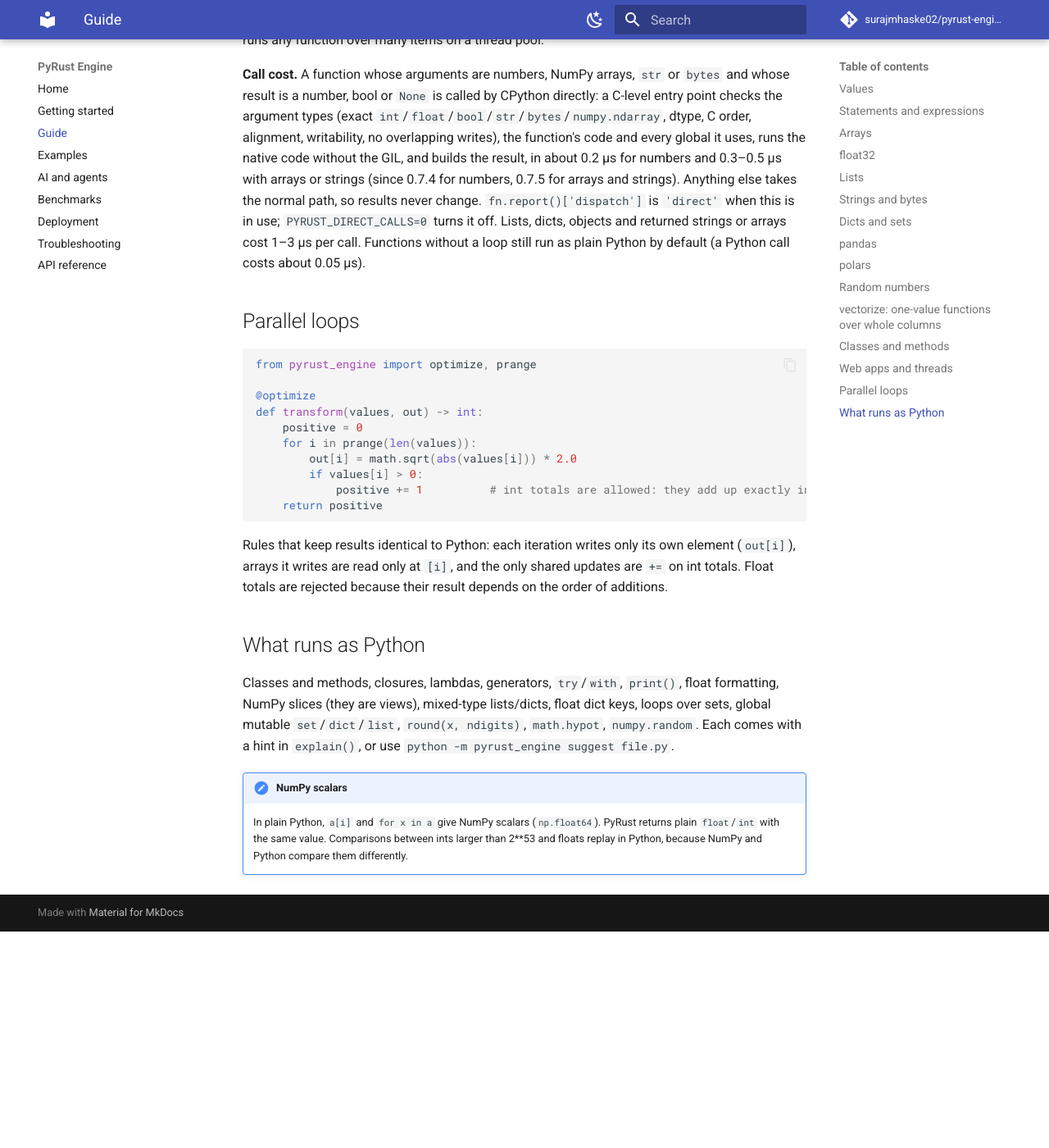
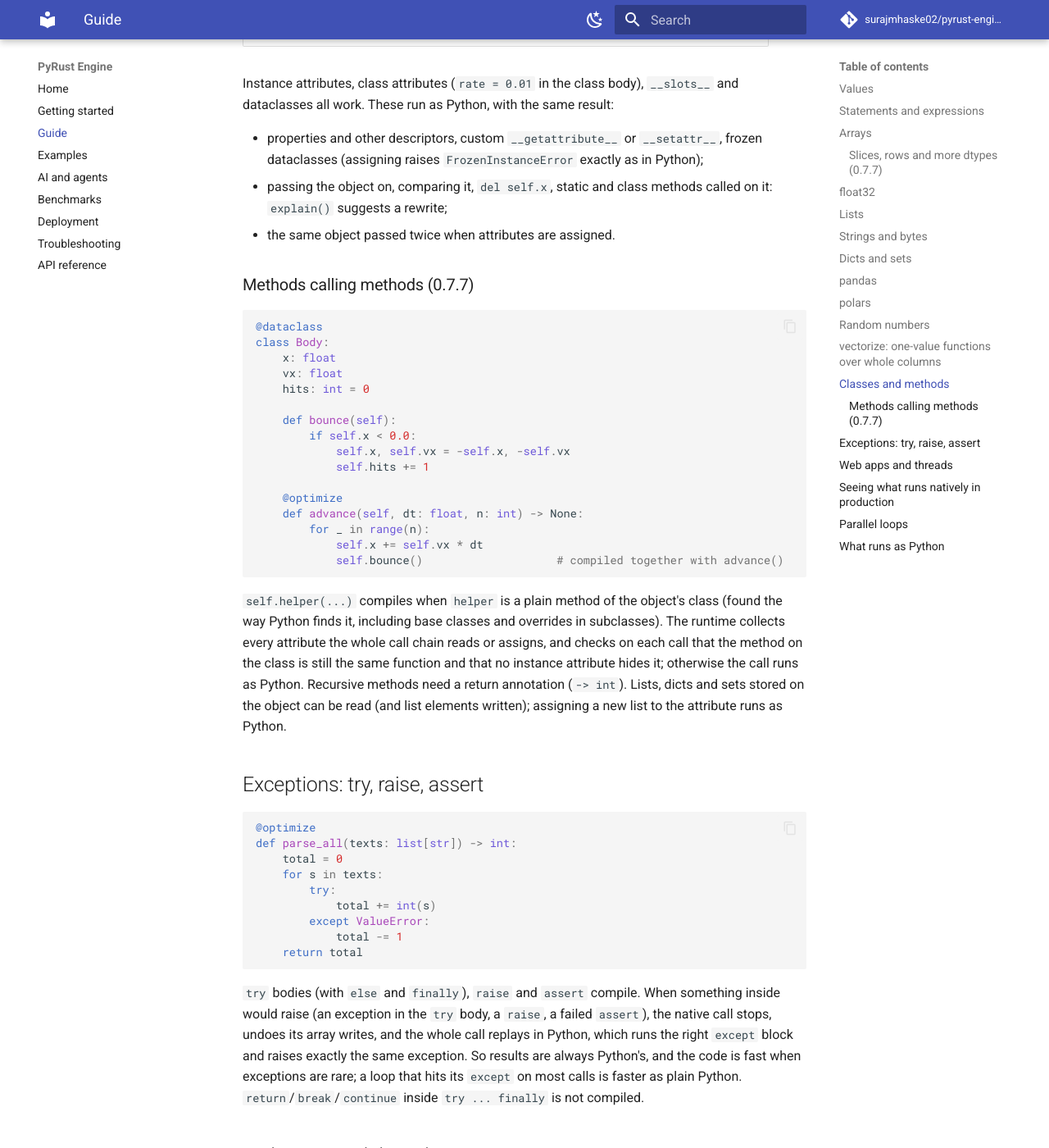
Before and after one commit to surajmhaske02/pyrust-engine, an MkDocs documentation site: the page built from docs/guide.md, in a window 1280 px wide and 1400 px high, scrolled down 9758 px. Shown: the whole window at 82% size. Built offline with MkDocs 1.6.1 and Material for MkDocs 9.7.7, drawn with Linux system fonts in a browser that asks for light colours; comment, search, counter and statistics services are not loaded; before the commit the page ends 10894 px from its top, so only the background shows below that; some of the changed text lies outside the part shown.

Commit message:
0.7.7 docs; test: int16 still falls back (int32 now compiles)
Co-Authored-By: Claude Opus 5.5 <noreply@anthropic.com>

````diff
--- a/docs/guide.md
+++ b/docs/guide.md
@@ -48,6 +48,34 @@ def outer(a, b):
 ```
 
 Writes go straight into your array, with an undo log: if the call fails halfway, the writes are undone and the call replays in Python, so you see exactly what plain Python would do.
+
+### Slices, rows and more dtypes (0.7.7)
+
+```python
+@optimize
+def moving_max(a, w: int) -> float:
+    best = 0.0
+    for i in range(len(a) - w + 1):
+        window = a[i : i + w]          # a read-only view, no copy (like NumPy)
+        best = max(best, sum(window))
+    return best
+
+@optimize
+def threshold(img, out, level: int) -> int:   # img, out: uint8 arrays
+    count = 0
+    for i in range(img.shape[0]):
+        for j in range(img.shape[1]):
+            if img[i, j] > level:
+                out[i, j] = 255
+                count += 1
+            else:
+                out[i, j] = 0
+    return count
+```
+
+- `a[lo:hi]` on 1-D float64/int64/float32 arrays and `m[i]` / `m[i, :]` rows of 2-D arrays are views: read them, loop over them, pass them to helpers. Writing through a view, steps and columns (`m[:, j]`) are not compiled.
+- `int32`, `uint8` and `bool` arrays (1-D and 2-D): their values can be compared, tested in `if`, converted with `int()`, `float()`, `bool()` and stored. Storing an int that doesn't fit raises `OverflowError` exactly like NumPy. Arithmetic on the values themselves (`img[i] + 1`) runs as Python, because NumPy wraps around on overflow; write `int(img[i]) + 1`.
+- `np.sqrt`, `np.floor`, `np.ceil`, `np.trunc`, `np.abs`, `np.square`, `np.isnan`, `np.isinf`, `np.isfinite` on single numbers, and `np.pi`, `np.e`, `np.inf`, `np.nan`. Only functions whose result matches NumPy exactly are compiled (`np.exp`, `np.log`, `np.sin` may differ in the last digit, so use `math.exp`, which matches CPython). NumPy's warnings (square root of a negative number, overflow) replay in Python, so they still appear.
 
 ## float32
 
@@ -303,8 +331,47 @@ Each attribute the method uses is read before the call and passed to the native
 Instance attributes, class attributes (`rate = 0.01` in the class body), `__slots__` and dataclasses all work. These run as Python, with the same result:
 
 - properties and other descriptors, custom `__getattribute__` or `__setattr__`, frozen dataclasses (assigning raises `FrozenInstanceError` exactly as in Python);
-- calling a method on the object (`self.helper()`), passing the object on, comparing it, `del self.x`: `explain()` suggests making the helper a plain function that takes the values;
+- passing the object on, comparing it, `del self.x`, static and class methods called on it: `explain()` suggests a rewrite;
 - the same object passed twice when attributes are assigned.
+
+### Methods calling methods (0.7.7)
+
+```python
+@dataclass
+class Body:
+    x: float
+    vx: float
+    hits: int = 0
+
+    def bounce(self):
+        if self.x < 0.0:
+            self.x, self.vx = -self.x, -self.vx
+            self.hits += 1
+
+    @optimize
+    def advance(self, dt: float, n: int) -> None:
+        for _ in range(n):
+            self.x += self.vx * dt
+            self.bounce()                    # compiled together with advance()
+```
+
+`self.helper(...)` compiles when `helper` is a plain method of the object's class (found the way Python finds it, including base classes and overrides in subclasses). The runtime collects every attribute the whole call chain reads or assigns, and checks on each call that the method on the class is still the same function and that no instance attribute hides it; otherwise the call runs as Python. Recursive methods need a return annotation (`-> int`). Lists, dicts and sets stored on the object can be read (and list elements written); assigning a new list to the attribute runs as Python.
+
+## Exceptions: try, raise, assert
+
+```python
+@optimize
+def parse_all(texts: list[str]) -> int:
+    total = 0
+    for s in texts:
+        try:
+            total += int(s)
+        except ValueError:
+            total -= 1
+    return total
+```
+
+`try` bodies (with `else` and `finally`), `raise` and `assert` compile. When something inside would raise (an exception in the `try` body, a `raise`, a failed `assert`), the native call stops, undoes its array writes, and the whole call replays in Python, which runs the right `except` block and raises exactly the same exception. So results are always Python's, and the code is fast when exceptions are rare; a loop that hits its `except` on most calls is faster as plain Python. `return`/`break`/`continue` inside `try ... finally` is not compiled.
 
 ## Web apps and threads
 
@@ -326,7 +393,21 @@ Several threads can run compiled functions at the same time on different cores.
 
 **Free-threaded Python (3.14t).** On the free-threaded build there is no GIL at all, so the Python code between compiled calls runs in parallel too. PyRust loads no C extension, so it never turns the GIL back on; CI runs the full test suite on 3.14t and checks that the GIL stays off. `python -m pyrust_engine doctor` says which build you are on. `pyrust_engine.ai.batch(fn, items)` runs any function over many items on a thread pool.
 
-**Call cost.** A function whose arguments are numbers, NumPy arrays, `str` or `bytes` and whose result is a number, bool or `None` is called by CPython directly: a C-level entry point checks the argument types (exact `int`/`float`/`bool`/`str`/`bytes`/`numpy.ndarray`, dtype, C order, alignment, writability, no overlapping writes), the function's code and every global it uses, runs the native code without the GIL, and builds the result, in about 0.2 µs for numbers and 0.3–0.5 µs with arrays or strings (since 0.7.4 for numbers, 0.7.5 for arrays and strings). Anything else takes the normal path, so results never change. `fn.report()['dispatch']` is `'direct'` when this is in use; `PYRUST_DIRECT_CALLS=0` turns it off. Lists, dicts, objects and returned strings or arrays cost 1–3 µs per call. Functions without a loop still run as plain Python by default (a Python call costs about 0.05 µs).
+**Call cost.** A function whose arguments are numbers, NumPy arrays, `str` or `bytes` and whose result is a number, bool or `None` is called by CPython directly: a C-level entry point checks the argument types (exact `int`/`float`/`bool`/`str`/`bytes`/`numpy.ndarray`, dtype, C order, alignment, writability, no overlapping writes), the function's code and every global it uses, runs the native code without the GIL, and builds the result, in about 0.2 µs for numbers and 0.3–0.5 µs with arrays or strings (since 0.7.4 for numbers, 0.7.5 for arrays and strings). Anything else takes the normal path, so results never change. `fn.report()['dispatch']` is `'direct'` when this is in use; `PYRUST_DIRECT_CALLS=0` turns it off. Since 0.7.7 lists of floats or ints are read the same way (and copied back when written), and `str` and list-of-number results are built directly. Dicts, sets, lists of strings, objects and returned arrays cost 1–3 µs per call. Functions without a loop still run as plain Python by default (a Python call costs about 0.05 µs).
+
+## Seeing what runs natively in production
+
+```python
+import logging, pyrust_engine
+
+logging.getLogger("pyrust_engine").setLevel(logging.INFO)   # one line per new fallback reason and per compile
+pyrust_engine.on_fallback(lambda name, reason: metrics.increment("pyrust.fallback", tags=[name]))
+
+pyrust_engine.print_stats()       # calls, native calls, Python calls and the top reasons, per function
+rows = pyrust_engine.stats()      # the same as a list of dicts (for dashboards); reset_stats() starts over
+```
+
+A function that quietly runs as plain Python is still correct, just slower. `stats()` shows which ones do and why, so you can fix them (or check them in a test).
 
 ## Parallel loops
 
@@ -347,7 +428,7 @@ Rules that keep results identical to Python: each iteration writes only its own
 
 ## What runs as Python
 
-Classes and methods, closures, lambdas, generators, `try`/`with`, `print()`, float formatting, NumPy slices (they are views), mixed-type lists/dicts, float dict keys, loops over sets, global mutable `set`/`dict`/`list`, `round(x, ndigits)`, `math.hypot`, `numpy.random`. Each comes with a hint in `explain()`, or use `python -m pyrust_engine suggest file.py`.
+Static/class methods and properties used in compiled code, closures, lambdas, generators, `with`, `print()`, float formatting, NumPy slices other than `a[lo:hi]` and `m[i, :]`, arithmetic on int32/uint8/bool array values, mixed-type lists/dicts, float dict keys, loops over sets, global mutable `set`/`dict`/`list`, `round(x, ndigits)`, `math.hypot`, `numpy.random`. Each comes with a hint in `explain()`, or use `python -m pyrust_engine suggest file.py`.
 
 !!! note "NumPy scalars"
     In plain Python, `a[i]` and `for x in a` give NumPy scalars (`np.float64`). PyRust returns plain `float`/`int` with the same value. Comparisons between ints larger than 2**53 and floats replay in Python, because NumPy and Python compare them differently.
--- a/llms.txt
+++ b/llms.txt
@@ -4,7 +4,9 @@
 
 Key facts for assistants:
 
-- **Methods work:** `self.x` reads and `self.x += ...` assignments of numbers compile (dataclasses, `__slots__`, plain classes); state is written back only after success.
+- **Methods work:** `self.x` reads, `self.x += ...` assignments of numbers and calls to other methods (`self.helper()`) compile (dataclasses, `__slots__`, plain classes); state is written back only after success.
+- **`try`/`except`, `raise`, `assert` compile;** an exception replays the call in Python. **NumPy views** `a[lo:hi]`, `m[i, :]` and `int32`/`uint8`/`bool` arrays compile.
+- **Production:** `pyrust_engine.print_stats()` shows which functions fall back to Python and why; `on_fallback()` hooks; logger `pyrust_engine`.
 - **Use `@optimize` on functions with loops:** arithmetic, `math`, `random`, NumPy arrays (`float64`/`int64`/`float32`), lists, strings, dicts, sets, pandas columns (pandas 3 `str` too) and polars Series.
 - **Use `@vectorize` for a one-row function over whole columns.** It is about 20x faster than `df.apply`/`Series.map` on number and bool columns and 3–4x on text columns (polars `map_elements` too).
 - **Check before decorating:** `python -m pyrust_engine suggest file.py --json`, or the MCP tool `check_code`. `apply file.py --write` adds the decorator automatically.
````
Also changed, not shown: AGENTS.md (+4 -3 lines), CHANGELOG.md (+36 -0 lines), README.md (+10 -7 lines), docs/API.md (+14 -2 lines), 1 other file.
